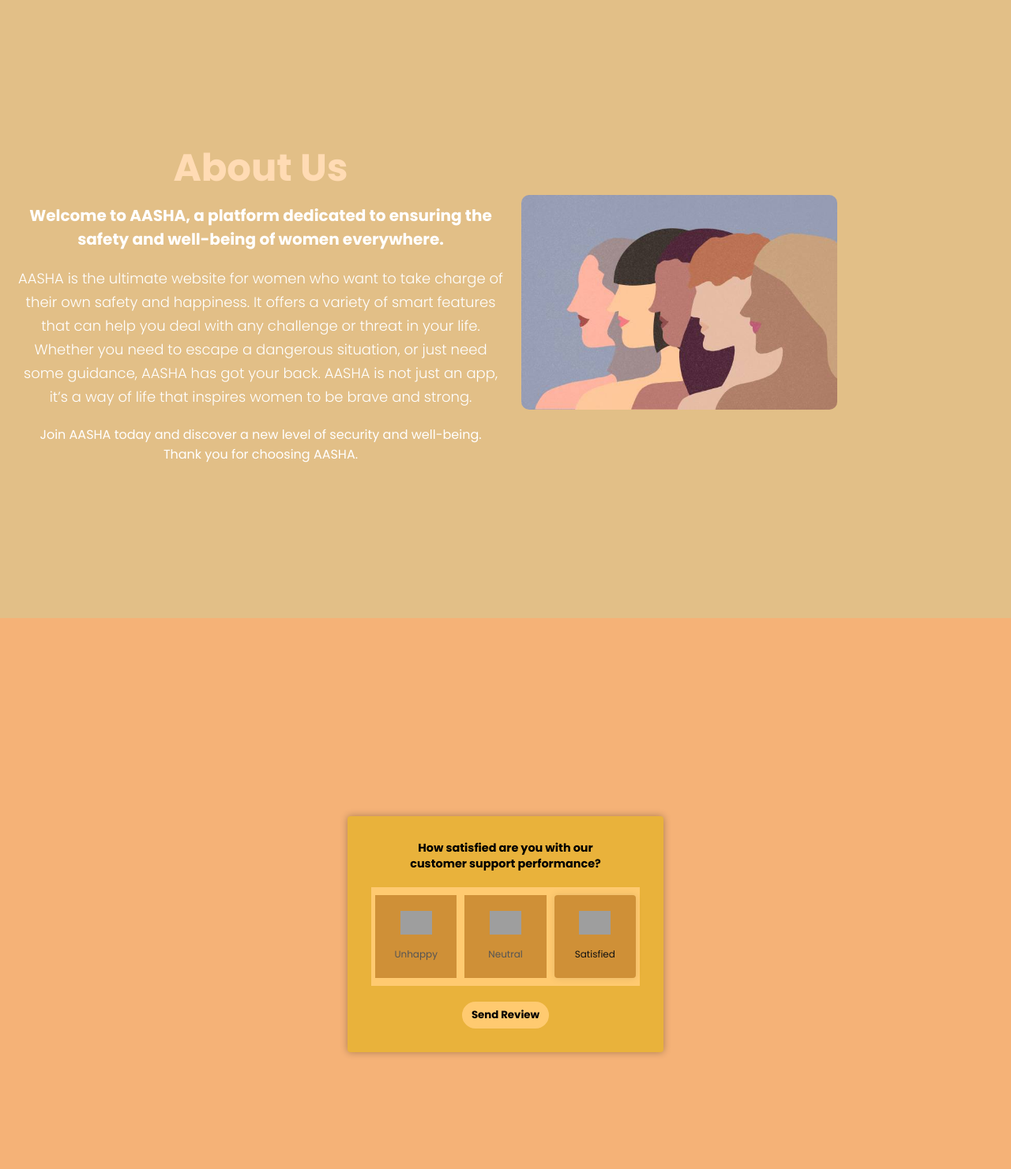
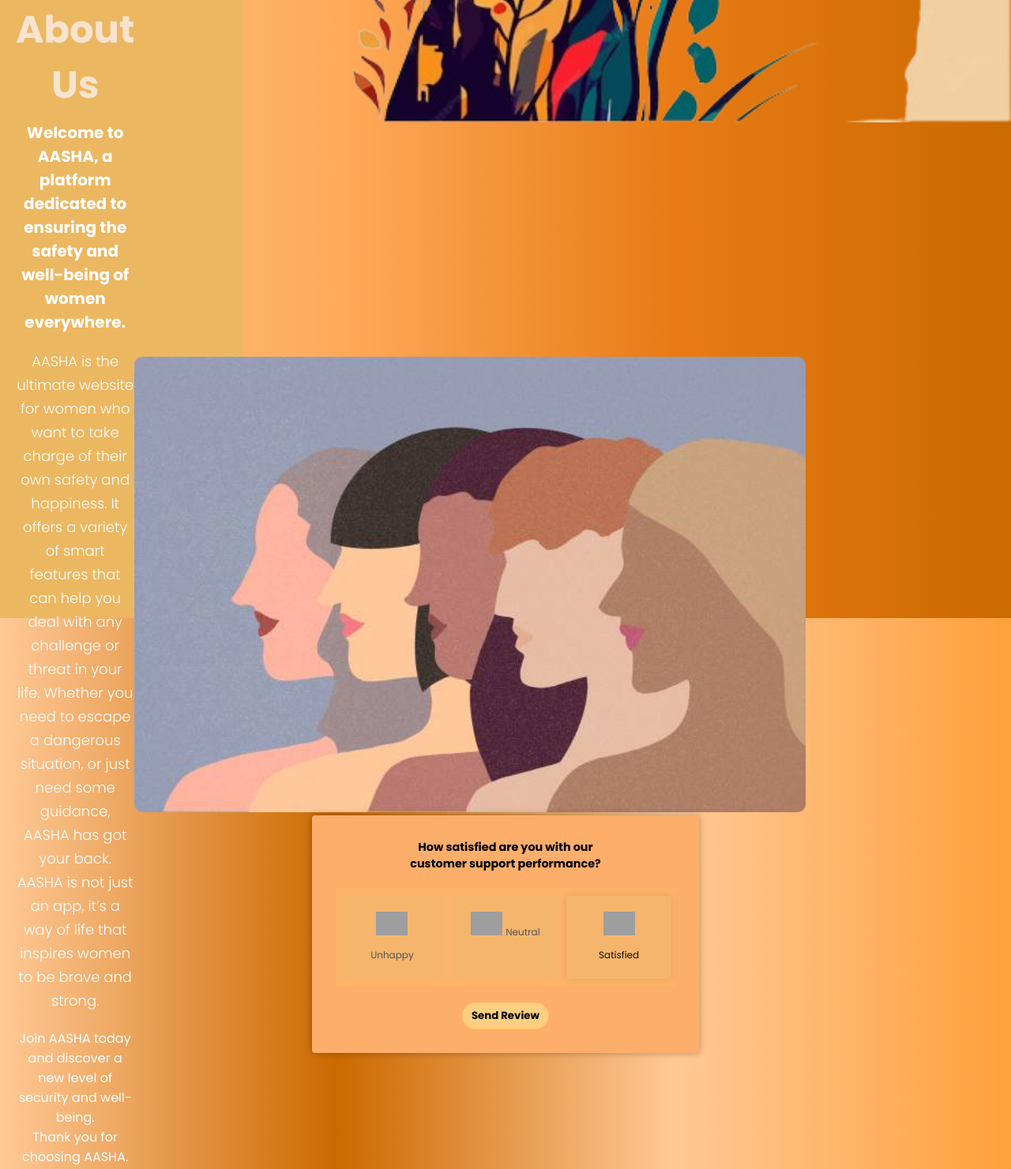
Before and after one commit to Anurag-elitx/AASHA, a plain HTML site: page index.html in a window 1280 px wide. Shown: the part 817-2298 px from the top of the page at 79% size. Drawn offline with Linux system fonts and the light colour scheme; some packages are replaced by stand-ins of ours; grey boxes are pictures that could not be loaded; a script that the page names is missing.

Commit message:
added imagess

```diff
--- a/index.html
+++ b/index.html
@@ -12,7 +12,9 @@
 </head>
 
 <body>
-
+    <div class = "graphic">
+        <img src="bg2.png" alt="computer user">
+    </div>
     <section id="home" class="full-height">
         <header>
             <nav class="navbar">
--- a/style.css
+++ b/style.css
@@ -213,13 +213,13 @@ header .navbar {
   display: grid;
   grid-template-columns: 1fr 1fr;
   place-items:r;
-  background-color: #e2bf87;
+  background-color: #ecb761;
   text-decoration-color: #000;
 }
 
 #aboutUs img {
-  width: 400px;
-  margin: 20px;
+  width: 850px;
+  margin-right: 20px ;
   border-radius: 10px;
 }
 
@@ -229,12 +229,12 @@ header .navbar {
 }
 .content h1 {
   font-size: 100px;
-  color: #ffd4b6;
+  color: #fcf1ea;
 }
 
 .content h2 {
   font-size: 50px;
-  color: #ffdbb4;
+  color: #f8e3ce;
 }
 
 .content h4 {
@@ -258,7 +258,7 @@ header .navbar {
   padding: 5px 10px;
   border-radius: 20px;
   transition: all 0.4s;
-  background-color: #ffca70;
+  background-color: #fccf83;
 
 }
 
@@ -277,12 +277,13 @@ header .navbar {
 @import url("https://fonts.googleapis.com/css?family=Montserrat&display=swap");
 
 * {
-  box-sizing: border-box;
+  box-sizing:inherit;
 }
 
 #ratings {
   align-items: center;
-  background-color: #f5b277;
+  background: -webkit-linear-gradient(right,#ffa03b,#ffc996,#cc6900
+  , #ffc996);
   display: flex;
   font-family: "Montserrat", sans-serif;
   height: 100vh;
@@ -293,33 +294,34 @@ header .navbar {
 
 .panel-container {
   align-items: center;
-  background-color: #e9b23b;
+  background-color: #fdae6a;
   border-radius: 4px;
   box-shadow: 0 0 10px rgba(0, 0, 0, 0.3);
-  display: flex;
+  display: relative;
   flex-direction: column;
   font-size: 90%;
   justify-content: center;
-  max-width: 400px;
+  max-width: relative;
+  max-height: relative;
   padding: 30px;
   text-align: center;
 }
 
 .panel-container strong {
-  line-height: 20px;
+  line-height: 500px;
 }
 
 .ratings-container {
   display: flex;
   margin: 20px 0;
-  background-color: #ffca70;
+  background-color: #fdb368;
 }
 
 .rating {
   flex: 1;
   margin: 10px 5px;
   padding: 20px;
-  background-color:#cf9037;
+  background-color:#f5b56c;
 }
 
 .rating:hover,
@@ -346,7 +348,7 @@ header .navbar {
 }
 
 .btn {
-  background-color: #ffca70;
+  background-color: #fdc275;
   border: 0;
   border-radius: 4px;
   color: #fff;
@@ -373,8 +375,6 @@ html{
   scroll-behavior: smooth;
 }
 
-/* Your existing styles here */
-
 
 .scroll-section {
   scroll-snap-align: start;
@@ -397,12 +397,6 @@ html{
   background: #C06B3E;
 }
 
-/* Add more styles as needed */
-
-
-
-
-/* Your existing styles below this line */
 * {
   margin: 0;
   padding: 0;
@@ -418,7 +412,7 @@ html{
 
 .full-height .content {
   max-width: 1200px;
-  margin: 0 auto;
+  margin:0 ;
   width: 100%;
   text-align: center;
   color: #fff;
@@ -428,9 +422,6 @@ html{
   font-size: 3rem;
   line-height: 70px;
 }
-
-/* Add your existing styles for other sections, buttons, etc. */
-
 
 .panel-container strong {
   line-height: 20px;
@@ -444,12 +435,21 @@ html{
 
 }
 
+.graphic img{
+  float: right;
+  width: 972px;
+  height: auto;
+  bottom: 0%;
+  top:relative;
+
+}
+
 .navbar button{
   position:fixed;
   top: 40%;
   left:50%;
   transform: translate(-50%,-50%);
-  background-color: #e9b23b;
+  background-color: #ef9948;
 
 
 }
```
Also changed, not shown: bg2.png (added).
